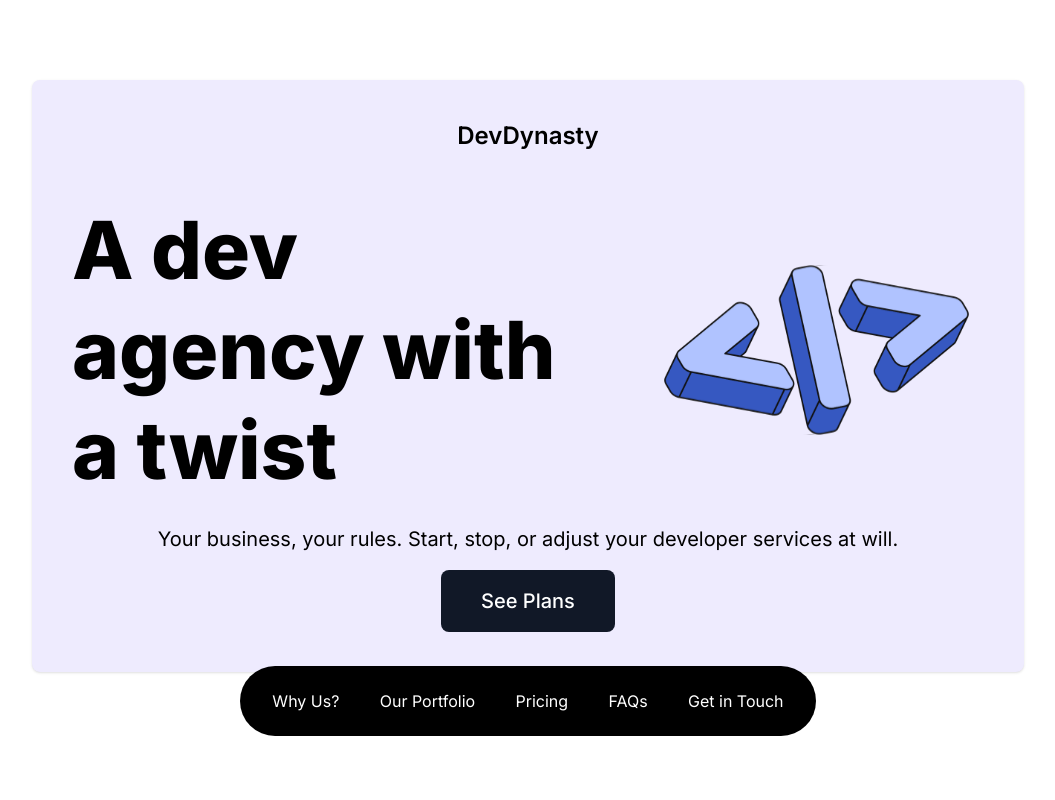
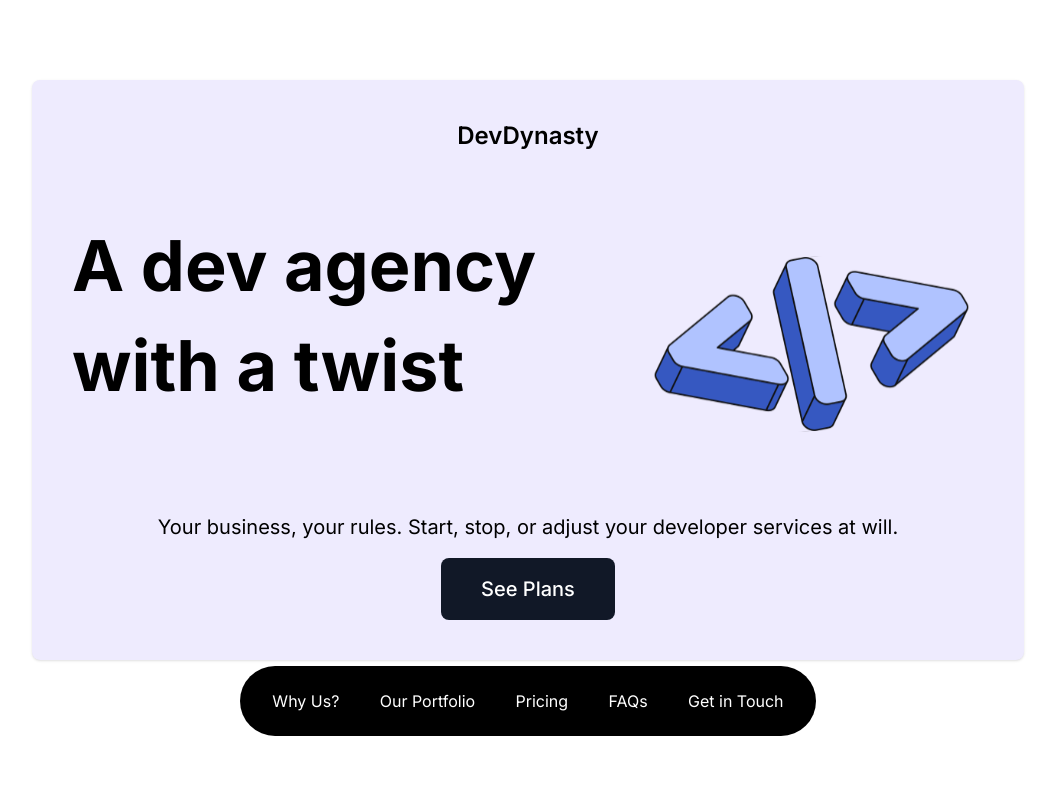
Before and after one commit to DevNasty5/webdevpyscho, a Next.js app: page / in a window 1280 px wide. Shown: the top 800 px of the page, without its empty margins (112-1167 px from the left). Built offline with nearby package versions, Linux system fonts and the light colour scheme.

Commit message:
Text, scroll

```diff
--- a/src/components/Landing.tsx
+++ b/src/components/Landing.tsx
@@ -20,10 +20,12 @@ const Landing = () => {
         <h1 className="font-semibold  md:text-2xl"> DevDynasty</h1>
         <div className="flex md:flex-row flex-col md:mt-12 mt-4 justify-between">
 
-          <div className="md:font-extrabold md:text-[80px] md:leading-[100px] text-4xl font-semibold leading-8 w-full ">
-            <h2 className="">A dev <br></br>agency with<br></br> a twist</h2>
-            {/* Unleash Your Digital Potential, Pause-Play-Progress */}
-          </div>
+        <div className="md:font-bold md:text-[70px] md:leading-[100px] text-4xl font-semibold leading-10 text-center md:text-left">
+  <h2 className="mb-4 mt-4 md:mb-0">A dev <br className="md:hidden"/>agency with<br className="md:hidden"/> a twist</h2>
+  {/* Unleash Your Digital Potential, Pause-Play-Progress */}
+</div>
+
+
           <div className=" flex justify-center items-center md:mt-0 mt-8 -right-6">
             <Image src={Phone} alt="header Image" className=" h-72">
 
--- a/src/components/Projects.tsx
+++ b/src/components/Projects.tsx
@@ -1,4 +1,3 @@
-"use client"
 import React, { useRef, useEffect } from 'react';
 import Cards from './Cards';
 import { cardData } from '.';
@@ -9,18 +8,17 @@ const HorizontalScrollCards = () => {
   const sectionRef = useRef(null);
   const triggerRef = useRef(null);
 
-  gsap.registerPlugin(ScrollTrigger);
-
   useEffect(() => {
     const cardWidth = 300;
     const numCards = cardData.length;
-
     const totalWidth = cardWidth * numCards;
 
-    // Check if the screen width is greater than a certain breakpoint
-    const isLargeScreen = window.innerWidth > 768; // You can adjust the breakpoint as needed
+    // Check if the screen width is greater than or equal to a certain breakpoint
+    const isLargeScreen = window.innerWidth >= 768; // You can adjust the breakpoint as needed
 
     if (isLargeScreen) {
+      gsap.registerPlugin(ScrollTrigger);
+
       const pin = gsap.fromTo(
         sectionRef.current,
         {
@@ -47,14 +45,14 @@ const HorizontalScrollCards = () => {
 
   return (
     <div className="mt-[-30px]">
-      <div className="overflow-x-scroll md:overflow-hidden">
+      <div className={`overflow-x-scroll ${window.innerWidth >= 768 ? 'md:overflow-hidden' : ''}`}>
         <div className="flex flex-col md:flex-row md:space-x-4 p-4 w-screen" ref={sectionRef}>
           {cardData.map((card) => (
             <Cards key={card.id} />
           ))}
         </div>
       </div>
-      <div className="md:hidden" ref={triggerRef}></div>
+      {window.innerWidth >= 768 && <div className="md:hidden" ref={triggerRef}></div>}
     </div>
   );
 };
```
